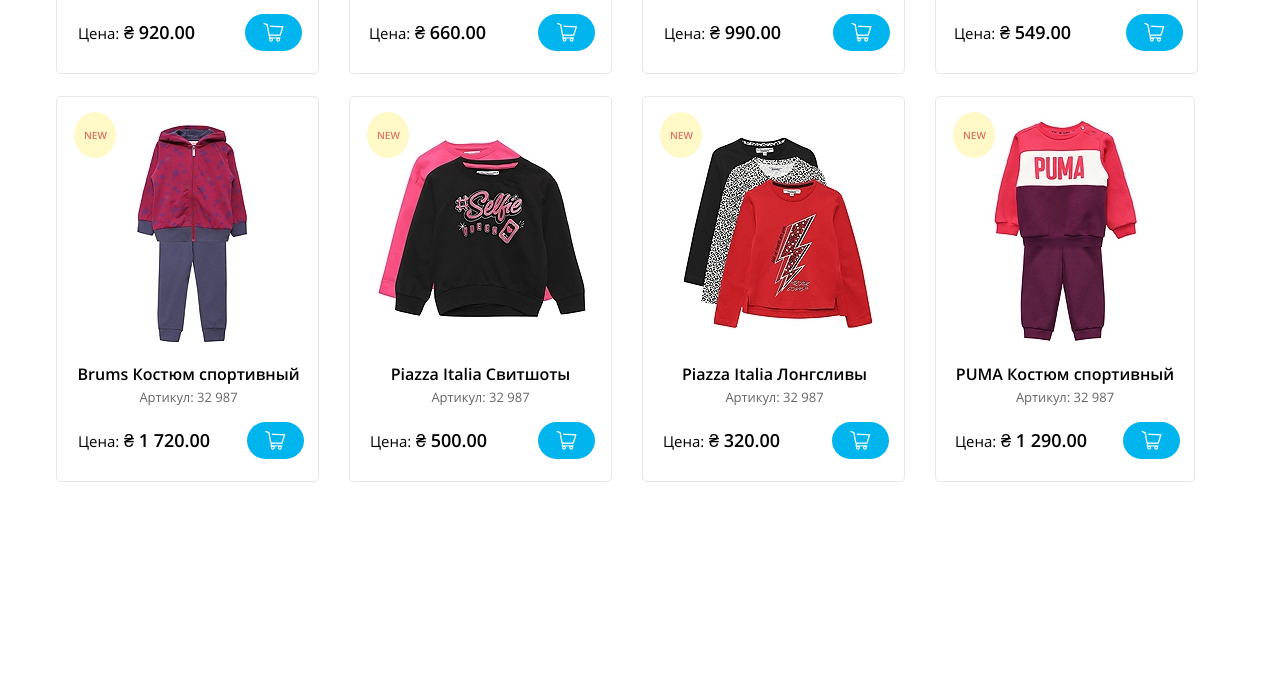
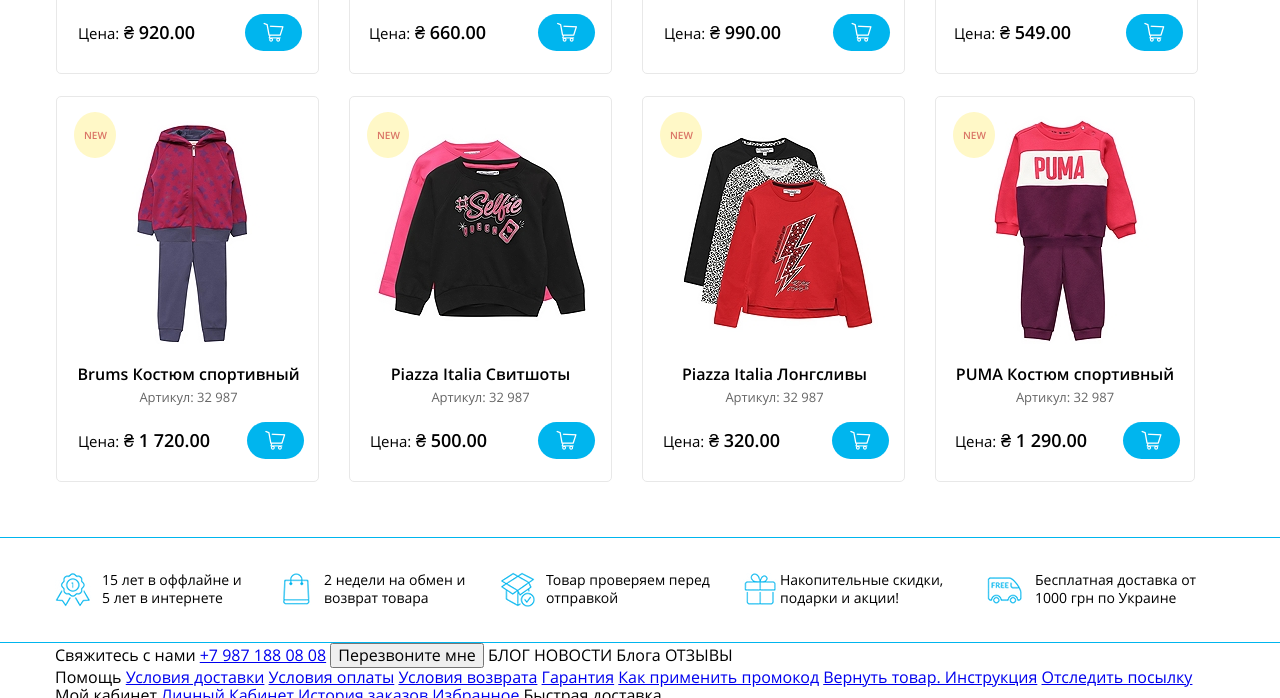
Before and after one commit to Gradesor/graduate, a plain HTML site: page src/index.html in a window 1280 px wide. Shown: the part 2162-2860 px from the top of the page. Before the commit the page ends 2644 px from the top, so only its background shows below. Drawn offline with nearby package versions, Linux system fonts and the light colour scheme.

Commit message:
Сверстал секцию achiv

```diff
--- a/src/index.html
+++ b/src/index.html
@@ -530,7 +530,72 @@
 				</div>
 			</div>
 		</section>
+		<section class="achiv">
+			<div class="container">
+				<div class="achiv-block">
+					<div class="achiv-block__item">
+						<div class="achiv-block__img"><img src="img/achivment/icon1.png" alt=""></div>
+						<span class="achiv-block__text">15 лет в оффлайне и 5 лет в интернете</span>
+					</div>
+					<div class="achiv-block__item">
+						<div class="achiv-block__img"><img src="img/achivment/icon2.png" alt=""></div>
+						<span class="achiv-block__text">2 недели на обмен и возврат товара</span>
+					</div>
+					<div class="achiv-block__item">
+						<div class="achiv-block__img"><img src="img/achivment/icon3.png" alt=""></div>
+						<span class="achiv-block__text">Товар проверяем перед отправкой</span>
+					</div>
+					<div class="achiv-block__item">
+						<div class="achiv-block__img"><img src="img/achivment/icon4.png" alt=""></div>
+						<span class="achiv-block__text">Накопительные скидки, подарки и акции!</span>
+					</div>
+					<div class="achiv-block__item">
+						<div class="achiv-block__img"><img src="img/achivment/icon5.png" alt=""></div>
+						<span class="achiv-block__text">Бесплатная доставка от 1000 грн по Украине</span>
+					</div>
+				</div>
+			</div>
+		</section>
 	</main>
+	<footer class="footer">
+		<div class="container">
+			<div class="footer-block">
+				<div class="footer-block__item">
+					<span class="footer-block__first">Свяжитесь с нами</span>
+					<a href="tel:+79871880808" class="footer-block__phone">+7 987 188 08 08</a>
+					<button class="footer-block__btn">Перезвоните мне</button>
+					<a class="footer-block__link">БЛОГ</a>
+					<a class="footer-block__link">НОВОСТИ Блога</a>
+					<a class="footer-block__link">ОТЗЫВЫ</a>
+				</div>
+				<div class="footer-block__item">
+					<span class="footer-block__first">Помощь</span>
+					<a href="#" class="footer-block__text">Условия доставки</a>
+					<a href="#" class="footer-block__text">Условия оплаты</a>
+					<a href="#" class="footer-block__text">Условия возврата</a>
+					<a href="#" class="footer-block__text">Гарантия</a>
+					<a href="#" class="footer-block__text">Как применить промокод</a>
+					<a href="#" class="footer-block__text">Вернуть товар. Инструкция</a>
+					<a href="#" class="footer-block__text">Отследить посылку</a>
+				</div>
+				<div class="footer-block__item">
+					<span class="footer-block__first">Мой кабинет</span>
+					<a href="#" class="footer-block__text">Личный Кабинет</a>
+					<a href="#" class="footer-block__text">История заказов</a>
+					<a href="#" class="footer-block__text">Избранное</a>
+					<span class="footer-block__first">Быстрая доставка</span>
+					<div class="footer-block__logo"><img src="img/footer/nova-poshta-logo.png" alt="logo"></div>
+				</div>
+				<div class="footer-block__item">
+					<span class="footer-block__first">Добавляйся к нам</span>
+					<div class="footer-block__icon"></div>
+					<div class="footer-block__icon"></div>
+					<div class="footer-block__icon"></div>
+					<button class="footer-block__like">Мне нравится | 3654</button>
+				</div>
+			</div>
+		</div>
+	</footer>
 	<div class="call">
 		<div class="container">
 			<div class="call__block">
--- a/src/sass/_color.sass
+++ b/src/sass/_color.sass
@@ -4,3 +4,4 @@ $discount_color: #88b14b
 $new_color: #fff8c7
 $new_text: #da7566
 $counter_color: #ffc740
+$footer_color: #e5f7fd
--- /dev/null
+++ b/src/sass/blocks/_achiv.sass
@@ -0,0 +1,40 @@
+.achiv
+	margin-top: 55px
+	border-top: 1px solid $main_color
+	border-bottom: 1px solid $main_color
+	&-block
+		padding-top: 33px
+		padding-bottom: 35px
+		display: flex
+		justify-content: flex-start
+		&__item
+			display: flex
+			justify-content: flex-start
+			align-items: center
+			margin-right: 24px
+			&:nth-child(3)
+				margin-right: 32px
+				& span
+					max-width: 164px
+			&:nth-child(4)
+				margin-right: 41px
+				& span
+					max-width: 164px
+					margin-left: 0
+			&:last-child
+				margin-right: 0
+				& span
+					max-width: 164px
+					margin-left: 12px
+		&__img
+			width: 38px
+			height: 35px
+			display: flex
+			align-items: center
+			justify-content: center
+		&__text
+			margin-left: 9px
+			font-size: 14px
+			line-height: 18px
+			max-width: 151px
+			width: 100%
--- a/src/sass/style.sass
+++ b/src/sass/style.sass
@@ -8,3 +8,4 @@
 @import 'blocks/_call'
 @import 'blocks/_subscr'
 @import 'blocks/_new'
+@import 'blocks/_achiv'
```
Also changed, not shown: src/css/style.css, src/img/achivment/icon1.png (added), src/img/achivment/icon2.png (added), src/img/achivment/icon3.png (added), src/img/achivment/icon4.png (added), src/img/achivment/icon5.png (added), src/img/footer/nova-poshta-logo.png (added), 1 other file.
